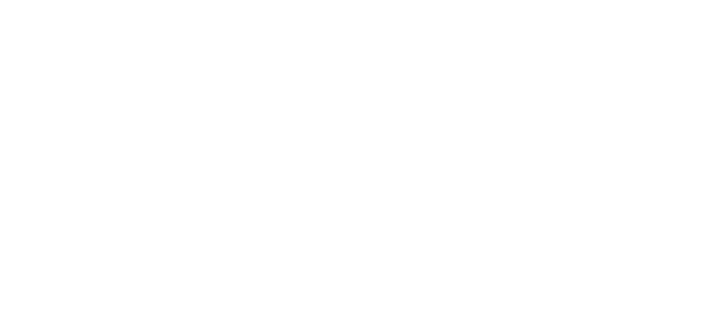
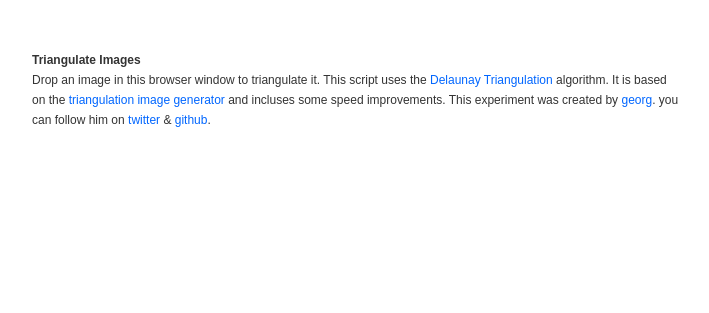
Before and after one commit to snorpey/triangulation, a plain HTML site: page index.html in a window 1280 px wide. Shown: the whole page, without its empty margins (18-727 px from the left). Drawn offline with Linux system fonts and the light colour scheme.

Commit message:
update index copy, add styles

```diff
--- a/index.html
+++ b/index.html
@@ -3,10 +3,14 @@
 	<head>
 		<meta charset="utf-8" />
 		<title>blur + triangulation test</title>
+		<link rel="stylesheet" href="styles/global.css" />
 	</head>
 	<body>
+		<article class="article">
+			<h1 class="headline">Triangulate Images</h1>
+			<p>Drop an image in this browser window to triangulate it. This script uses the <a href="https://en.wikipedia.org/wiki/Delaunay_triangulation" title="Wikipedia article on Delaunay Triangulation">Delaunay Triangulation</a> algorithm. It is based on the <a href="http://jsdo.it/akm2/xoYx">triangulation image generator</a> and incluses some speed improvements. This experiment was created by <a href="http://fishnation.de">georg</a>. you can follow him on <a href="https://twitter.com/snorpey">twitter</a> &amp; <a href="https://github.com/snorpey/">github</a>.</p>
+		</article>
 		<canvas id="canvas"></canvas>
-		<img src="" id="image" />
 		<script src="scripts/lib/require-2.1.4.js" data-main="scripts/src/main"></script>
 	</body>
 </html>
--- /dev/null
+++ b/styles/global.css
@@ -0,0 +1,41 @@
+*
+{
+	margin: 0;
+	padding: 0;
+}
+
+body
+{
+	padding: 50px;
+	font-family: sans-serif;
+	color: #333;
+	line-height: 20px;
+	font-size: 12px;
+}
+
+a
+{
+	color: #06f;
+	text-decoration: none;
+}
+
+a:hover
+{
+	text-decoration: underline;
+}
+
+.headline
+{
+	font-size: 12px;
+}
+
+.article
+{
+	max-width: 650px;
+}
+
+#canvas
+{
+	margin-top: 30px;
+	display: block;
+}
```
